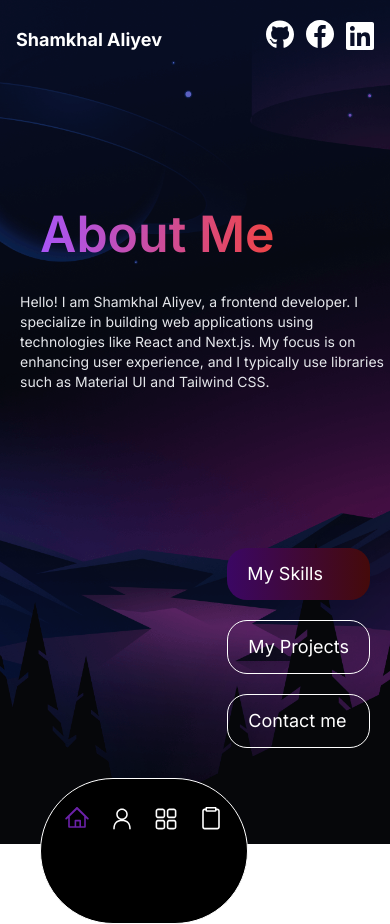
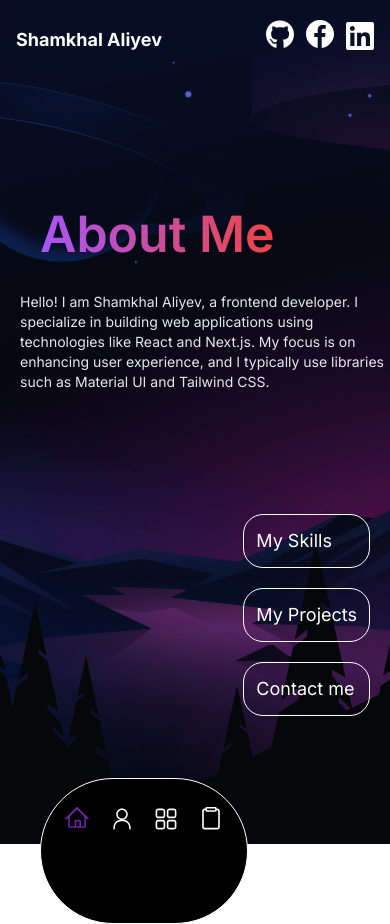
Before and after one commit to samxalaliyev/my-portfolio, a Next.js app: page / in a window 390 px wide. Built offline with nearby package versions, Linux system fonts and the light colour scheme.

Commit message:
fixed mobile buttons

```diff
--- a/app/page.tsx
+++ b/app/page.tsx
@@ -67,23 +67,23 @@ export default function Home() {
           //?Mobile form
         }
 
-        <div className=" absolute flex bottom-24 z-[20] right-5 flex-col md:hidden gap-5">
+        <div className=" absolute flex bottom-32 z-[20] right-5 flex-col md:hidden gap-5">
           <Link
             href="/my-skills"
-            className=" rounded-[20px] group bg-gradient-to-r from-purple-950 to-red-950 px-5  py-3 text-lg text-white max-w-[200px]"
+            className=" rounded-[20px] group bg-transparent border border-white p-3 text-lg text-white max-w-[200px]"
           >
             My Skills
           </Link>
 
           <Link
             href="/my-projects"
-            className=" rounded-[20px] group bg-transparent border border-white px-5 py-3 text-lg text-white max-w-[200px]"
+            className=" rounded-[20px] group bg-transparent border border-white p-3 text-lg text-white max-w-[200px]"
           >
             My Projects
           </Link>
           <Link
             href="/contact-me"
-            className=" rounded-[20px] group  bg-transparent border border-white  px-5 py-3 text-lg text-white max-w-[200px]"
+            className=" rounded-[20px] group  bg-transparent border border-white  p-3 text-lg text-white max-w-[200px]"
           >
             Contact me
           </Link>
```
